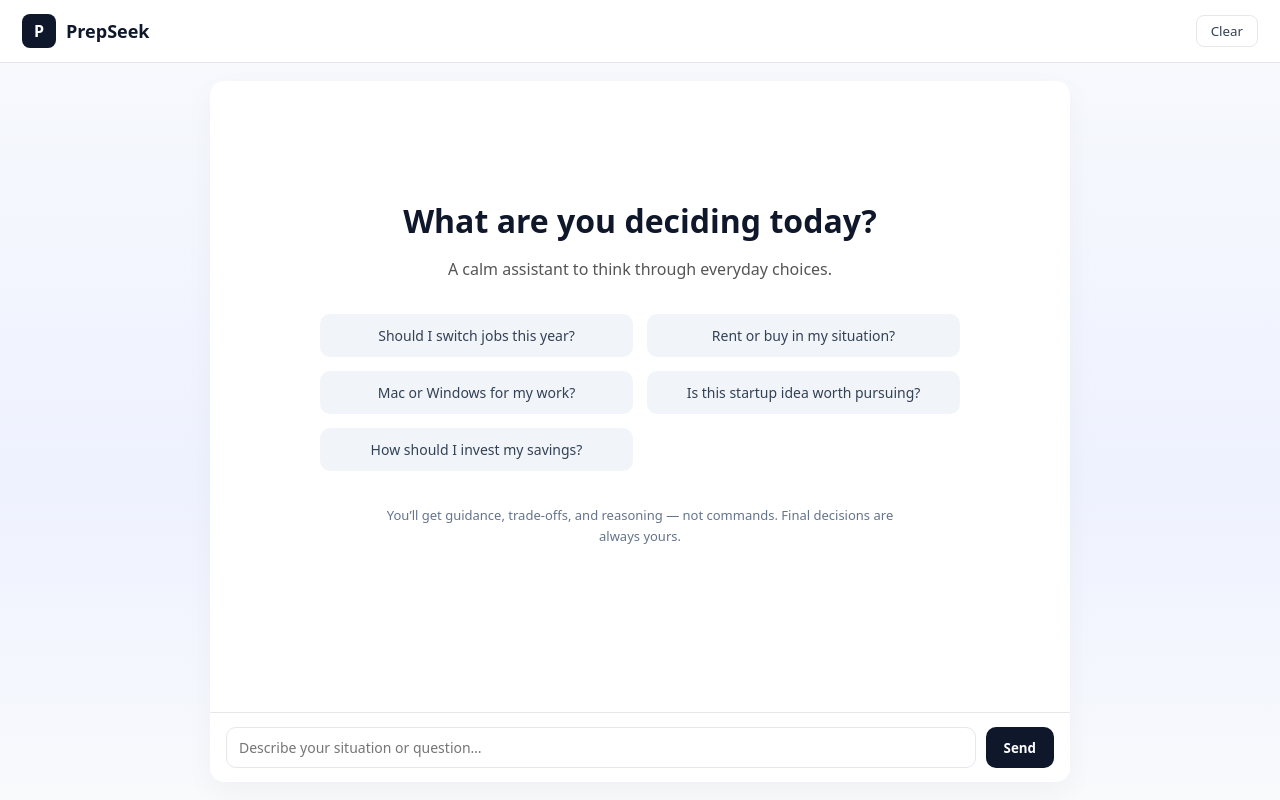
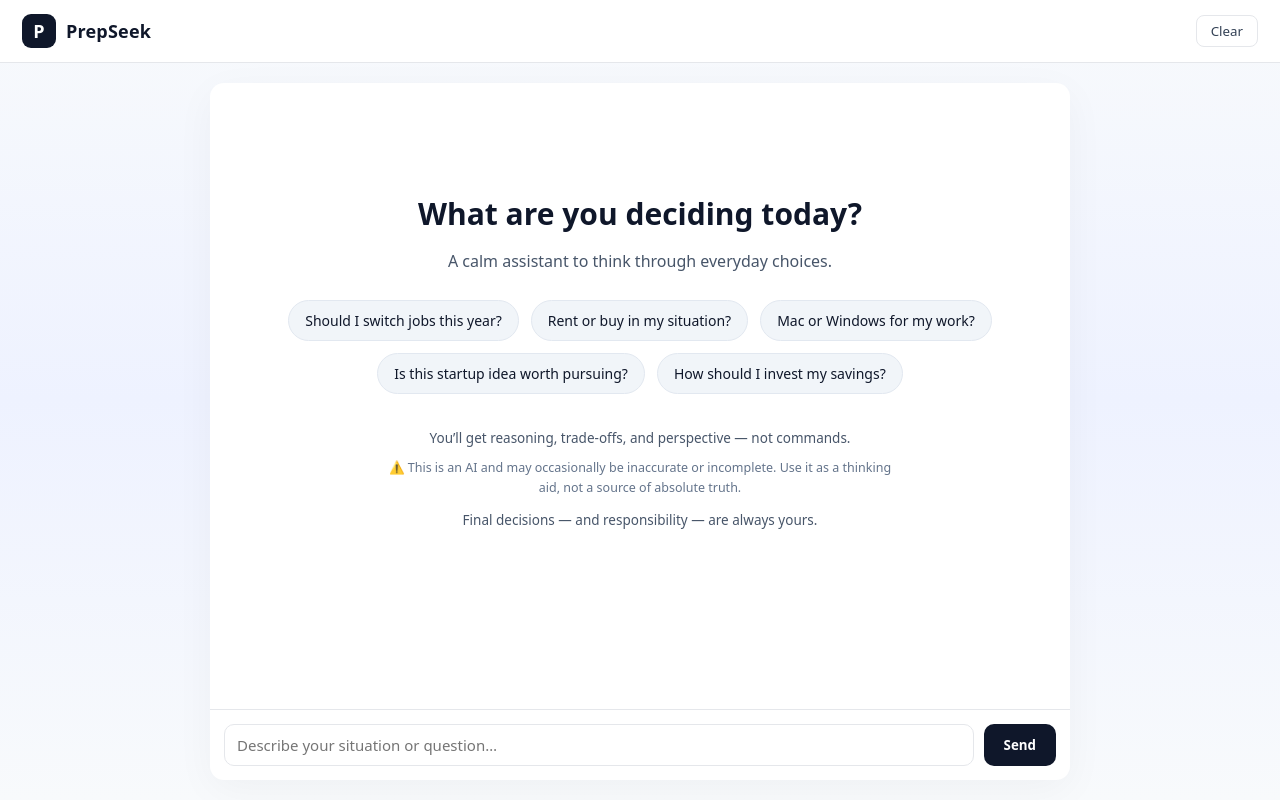
Before and after one commit to ubharathph07-create/rexolve-frontend, a React (Vite) app: page / in a window 1280 px wide. Built offline with nearby package versions, Linux system fonts and the light colour scheme.

Commit message:
ui change final

```diff
--- a/src/App.jsx
+++ b/src/App.jsx
@@ -16,32 +16,33 @@ export default function App() {
       const saved = localStorage.getItem("doubtSolverHistory");
       if (saved) {
         const parsed = JSON.parse(saved);
-        if (Array.isArray(parsed)) setMessages(parsed);
+        if (Array.isArray(parsed)) {
+          setMessages(parsed);
+        }
       }
     } catch {}
   }, []);
 
   useEffect(() => {
-    localStorage.setItem(
-      "doubtSolverHistory",
-      JSON.stringify(messages)
-    );
+    localStorage.setItem("doubtSolverHistory", JSON.stringify(messages));
   }, [messages]);
 
   function handleClearChat() {
-    if (!window.confirm("Clear the entire chat?")) return;
+    if (!window.confirm("Clear the entire conversation?")) return;
     setMessages([]);
     localStorage.removeItem("doubtSolverHistory");
   }
 
   /* ===================== SEND ===================== */
 
-  async function handleSend() {
-    if (!input.trim() || loading) return;
+  async function handleSend(textOverride) {
+    const finalInput = textOverride ?? input;
+
+    if (!finalInput.trim() || loading) return;
 
     const userMessage = {
       role: "user",
-      text: input.trim(),
+      text: finalInput.trim(),
     };
 
     const nextMessages = [...messages, userMessage];
@@ -71,7 +72,7 @@ export default function App() {
         { role: "assistant", text: data.answer },
       ]);
     } catch {
-      setError("Something went wrong. Try again.");
+      setError("Something went wrong. Please try again.");
     } finally {
       setLoading(false);
     }
@@ -85,6 +86,14 @@ export default function App() {
   }
 
   /* ===================== UI ===================== */
+
+  const examples = [
+    "Should I switch jobs this year?",
+    "Rent or buy in my situation?",
+    "Mac or Windows for my work?",
+    "Is this startup idea worth pursuing?",
+    "How should I invest my savings?",
+  ];
 
   return (
     <div style={styles.app}>
@@ -103,34 +112,47 @@ export default function App() {
       {/* Main */}
       <main style={styles.container}>
         <div style={styles.chatBox}>
-          <div style={styles.messages}>
           {/* Empty State */}
           {messages.length === 0 && (
             <div style={styles.empty}>
-                <h1 style={styles.heroTitle}>
-                  What are you deciding today?
-                </h1>
+              <h1 style={styles.title}>What are you deciding today?</h1>
 
-                <p style={styles.heroSubtitle}>
+              <p style={styles.subtitle}>
                 A calm assistant to think through everyday choices.
               </p>
 
-                <div style={styles.promptGrid}>
-                  <div style={styles.prompt}>Should I switch jobs this year?</div>
-                  <div style={styles.prompt}>Rent or buy in my situation?</div>
-                  <div style={styles.prompt}>Mac or Windows for my work?</div>
-                  <div style={styles.prompt}>Is this startup idea worth pursuing?</div>
-                  <div style={styles.prompt}>How should I invest my savings?</div>
+              <div style={styles.examplesGrid}>
+                {examples.map((ex, i) => (
+                  <button
+                    key={i}
+                    style={styles.exampleChip}
+                    onClick={() => handleSend(ex)}
+                  >
+                    {ex}
+                  </button>
+                ))}
               </div>
 
-                <p style={styles.trustNote}>
-                  You’ll get guidance, trade-offs, and reasoning — not commands.
-                  Final decisions are always yours.
+              {/* Trust & Disclaimer */}
+              <div style={styles.trustBlock}>
+                <p style={styles.trustLine}>
+                  You’ll get reasoning, trade-offs, and perspective — not commands.
                 </p>
+
+                <p style={styles.disclaimer}>
+                  ⚠️ This is an AI and may occasionally be inaccurate or incomplete.
+                  Use it as a thinking aid, not a source of absolute truth.
+                </p>
+
+                <p style={styles.finalNote}>
+                  Final decisions — and responsibility — are always yours.
+                </p>
+              </div>
             </div>
           )}
 
           {/* Messages */}
+          <div style={styles.messages}>
             {messages.map((m, i) => (
               <div
                 key={i}
@@ -160,10 +182,10 @@ export default function App() {
                     ...styles.bubble,
                     ...styles.aiBubble,
                     fontStyle: "italic",
-                    color: "#666",
+                    color: "#64748b",
                   }}
                 >
-                  Thinking…
+                  Considering…
                 </div>
               </div>
             )}
@@ -183,7 +205,7 @@ export default function App() {
             />
 
             <button
-              onClick={handleSend}
+              onClick={() => handleSend()}
               disabled={loading}
               style={styles.sendBtn}
             >
@@ -205,7 +227,7 @@ const styles = {
     flexDirection: "column",
     fontFamily: "system-ui, -apple-system, BlinkMacSystemFont, sans-serif",
     background:
-      "linear-gradient(180deg, #f8fafc 0%, #eef2ff 60%, #f8fafc 100%)",
+      "linear-gradient(180deg, #f8fafc 0%, #eef2ff 50%, #f8fafc 100%)",
   },
 
   header: {
@@ -221,20 +243,21 @@ const styles = {
     display: "flex",
     alignItems: "center",
     gap: 10,
-  },
-
-  brandText: {
     fontSize: 18,
     fontWeight: 700,
     color: "#0f172a",
   },
 
+  brandText: {
+    letterSpacing: "0.2px",
+  },
+
   logo: {
     width: 34,
     height: 34,
-    borderRadius: 8,
+    borderRadius: 9,
     background: "#0f172a",
-    color: "#fff",
+    color: "#ffffff",
     display: "flex",
     alignItems: "center",
     justifyContent: "center",
@@ -254,7 +277,7 @@ const styles = {
     flex: 1,
     display: "flex",
     justifyContent: "center",
-    padding: 18,
+    padding: 20,
   },
 
   chatBox: {
@@ -265,62 +288,74 @@ const styles = {
     display: "flex",
     flexDirection: "column",
     overflow: "hidden",
-    boxShadow: "0 10px 30px rgba(0,0,0,0.04)",
+    boxShadow: "0 10px 40px rgba(0,0,0,0.04)",
   },
 
   messages: {
     flex: 1,
-    padding: "28px 26px",
+    padding: 22,
     overflowY: "auto",
   },
-
-  /* Empty state */
 
   empty: {
     textAlign: "center",
     marginTop: 90,
-    color: "#334155",
-  },
-
-  heroTitle: {
-    fontSize: 32,
-    fontWeight: 700,
-    marginBottom: 10,
     color: "#0f172a",
   },
 
-  heroSubtitle: {
+  title: {
+    fontSize: 30,
+    fontWeight: 700,
+    marginBottom: 10,
+  },
+
+  subtitle: {
     fontSize: 16,
-    color: "#555",
+    color: "#475569",
+    marginBottom: 28,
+  },
+
+  examplesGrid: {
+    display: "flex",
+    flexWrap: "wrap",
+    justifyContent: "center",
+    gap: 12,
     marginBottom: 34,
   },
 
-  promptGrid: {
-    display: "grid",
-    gridTemplateColumns: "repeat(auto-fit, minmax(240px, 1fr))",
-    gap: 14,
-    maxWidth: 640,
-    margin: "0 auto 34px",
+  exampleChip: {
+    background: "#f1f5f9",
+    border: "1px solid #e2e8f0",
+    borderRadius: 999,
+    padding: "10px 16px",
+    cursor: "pointer",
+    fontSize: 14,
+    color: "#0f172a",
+    transition: "all 0.15s ease",
   },
 
-  prompt: {
-    background: "#f1f5f9",
-    padding: "12px 16px",
-    borderRadius: 10,
-    fontSize: 14,
-    color: "#334155",
-    cursor: "pointer",
+  trustBlock: {
+    maxWidth: 520,
+    margin: "0 auto",
+    fontSize: 13.5,
+    color: "#475569",
+    lineHeight: 1.6,
   },
 
-  trustNote: {
-    fontSize: 13,
-    color: "#64748b",
-    maxWidth: 520,
-    margin: "0 auto",
-    lineHeight: "1.6",
+  trustLine: {
+    marginBottom: 8,
   },
 
-  /* Chat */
+  disclaimer: {
+    marginTop: 8,
+    color: "#64748b",
+    fontSize: 12.5,
+  },
+
+  finalNote: {
+    marginTop: 6,
+    fontWeight: 500,
+  },
 
   row: {
     display: "flex",
@@ -331,26 +366,26 @@ const styles = {
     maxWidth: "75%",
     padding: "12px 16px",
     borderRadius: 12,
-    lineHeight: "1.6",
     fontSize: 15,
+    lineHeight: 1.6,
   },
 
   userBubble: {
     background: "#0f172a",
     color: "#ffffff",
+    borderBottomRightRadius: 4,
   },
 
   aiBubble: {
     background: "#f1f5f9",
     color: "#0f172a",
+    borderBottomLeftRadius: 4,
   },
-
-  /* Input */
 
   inputBar: {
     display: "flex",
     gap: 10,
-    padding: "14px 16px",
+    padding: 14,
     borderTop: "1px solid #e5e7eb",
   },
 
@@ -360,7 +395,7 @@ const styles = {
     border: "1px solid #e5e7eb",
     borderRadius: 10,
     padding: "10px 12px",
-    fontSize: 14,
+    fontSize: 15,
     outline: "none",
   },
 
@@ -369,15 +404,16 @@ const styles = {
     color: "#ffffff",
     border: "none",
     borderRadius: 10,
-    padding: "10px 18px",
+    padding: "10px 20px",
     cursor: "pointer",
     fontWeight: 600,
   },
 
   error: {
     color: "#b91c1c",
-    fontSize: 12,
+    fontSize: 13,
     padding: "8px 14px",
     background: "#fef2f2",
+    borderTop: "1px solid #fecaca",
   },
 };
```
Lines whose indentation alone changed are shown as unchanged.
